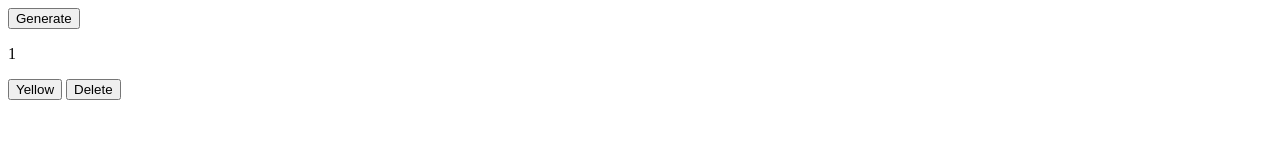
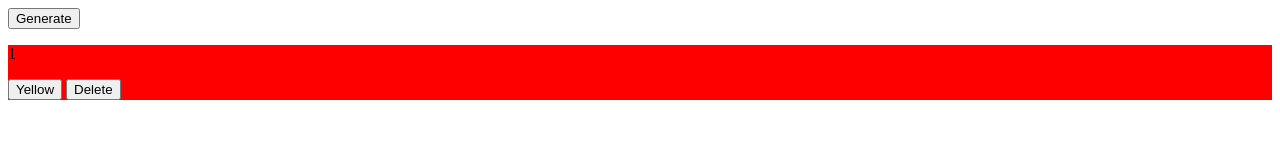
Before and after one commit to kobijones111529/jquery-color-swap, a plain HTML site: page index.html in a window 1280 px wide. Both pictures are taken after a click on the button "Generate". Drawn offline with Linux system fonts and the light colour scheme.

Commit message:
Add initial red background to divs

```diff
--- a/index.html
+++ b/index.html
@@ -5,6 +5,7 @@
     <meta http-equiv="X-UA-Compatible" content="IE=edge">
     <meta name="viewport" content="width=device-width, initial-scale=1.0">
     <title>Document</title>
+    <link rel="stylesheet" href="main.css">
     <script src="jquery-3.6.4.min.js"></script>
     <script src="index.js"></script>
   </head>
--- a/index.js
+++ b/index.js
@@ -7,7 +7,7 @@ $(document).ready(function() {
     jqElem.data('count', count + 1)
 
     $(document.body).append(`
-      <div>
+      <div class="red-bg">
         <p>${jqElem.data('count')}</p>
         <button>Yellow</button>
         <button>Delete</button>
--- /dev/null
+++ b/main.css
@@ -0,0 +1,3 @@
+.red-bg {
+  background-color: red;
+}
```
